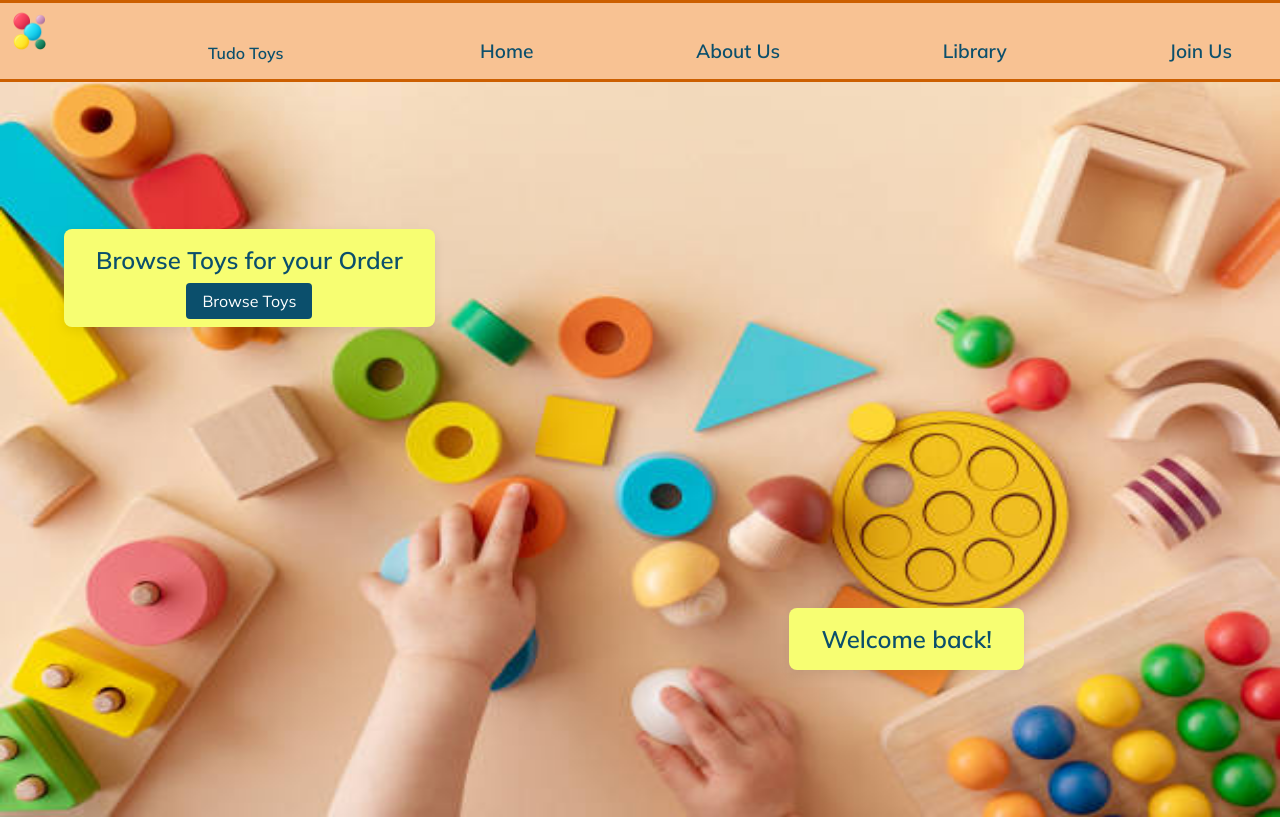
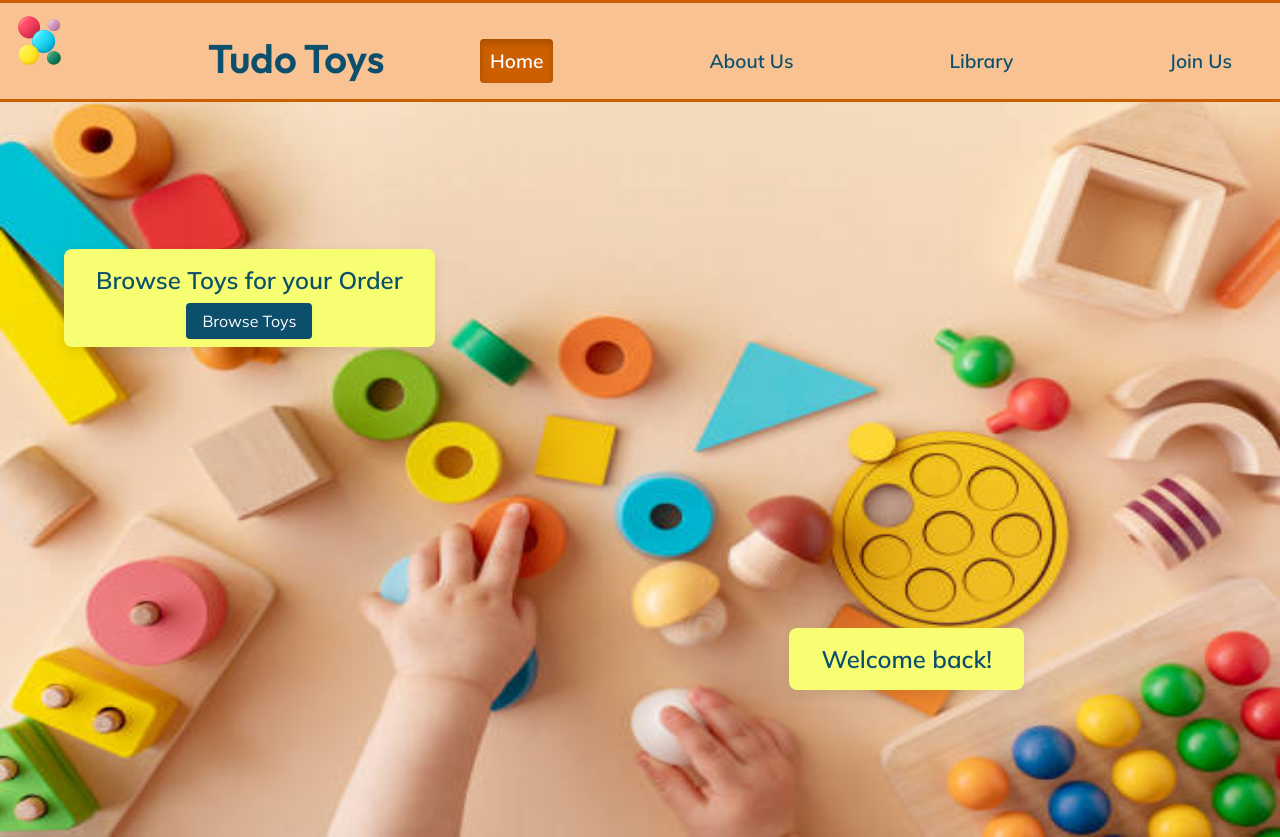
Before and after one commit to MLisa95/tudo-toys, a website built with Vite: page index.html in a window 1280 px wide. Built offline with nearby package versions, Linux system fonts and the light colour scheme.

Commit message:
wayfinding applied

```diff
--- a/styles/base.css
+++ b/styles/base.css
@@ -44,16 +44,15 @@ header {
     padding-bottom: 1rem;
     background-color: #f8c293;
     & span {
-        font-family: var(--sub-heading);
-        font-size: 1.rem;
+        font-family: var(--main-heading);
+        font-size: 2.5rem;
         color: var(--accent1-color);
         font-weight: 600;
-
     }
 }
 
 header img {
-    width: 60px;
+    width: 80px;
     height: auto;
 }
 
@@ -63,6 +62,7 @@ header img {
     align-items: left;
     justify-content: space-between;
     text-decoration: none;
+    align-items: center;
 }
 
 nav a {
@@ -71,6 +71,16 @@ nav a {
     font-size: 1.2rem;
     color: var(--accent1-color);
     font-weight: 600;
+    /* scale: 1.1; */
+}
+
+/* wayfinding */
+a.active {
+    background-color: var(--primary-color);
+    padding: 10px;
+    border-radius: var(--radius-small);
+    color: white;
+    box-shadow: inset 0 3px 7px rgba(0, 0, 0, 0.2);
 }
 
 .basket-icon {
@@ -82,6 +92,7 @@ nav a {
     height: auto;
     padding-left: 2rem;
 }
+
 
 /* HERO SECTION */
 .hero img {
```
